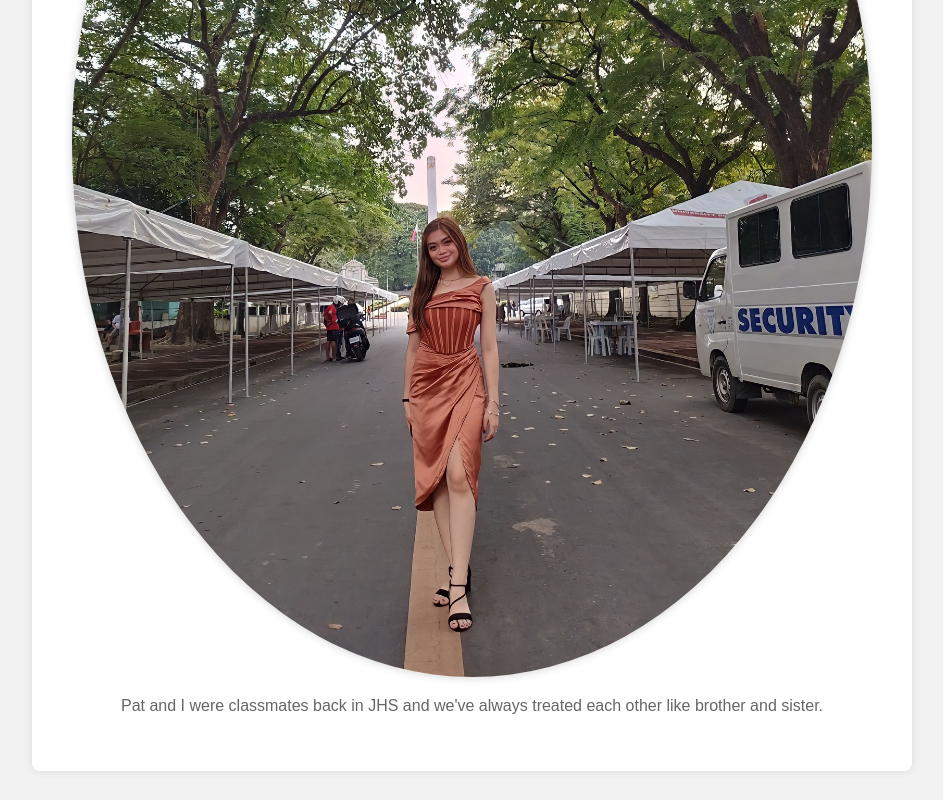
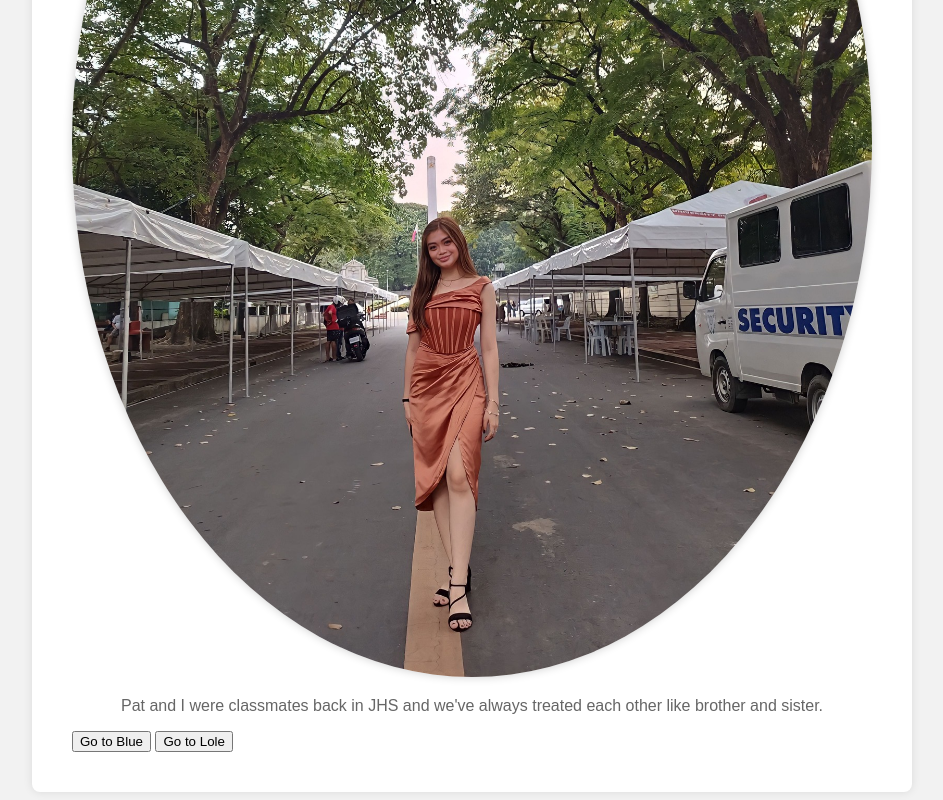
Before and after one commit to damiAlam/amen, a plain HTML site: page pat_internal.html in a window 1280 px wide. Shown: the part 518-1318 px from the top of the page, without its empty margins (168-1111 px from the left). Before the commit the page ends 1297 px from the top, so only its background shows below. Drawn offline with Linux system fonts and the light colour scheme.

Commit message:
Update pat_internal.html

```diff
--- a/pat_internal.html
+++ b/pat_internal.html
@@ -9,6 +9,8 @@
         <h1>Pat's Infographic</h1>
         <img src="assets/pat_profile.jpg" alt="Pat's Profile Picture">
         <p>Pat and I were classmates back in JHS and we've always treated each other like brother and sister.</p>
+        <button onclick="window.location.href = 'index.html';">Go to Blue</button>
+        <button onclick="window.location.href = 'lole_external.html';">Go to Lole</button>
     </div>
 </body>
 </html>
```
